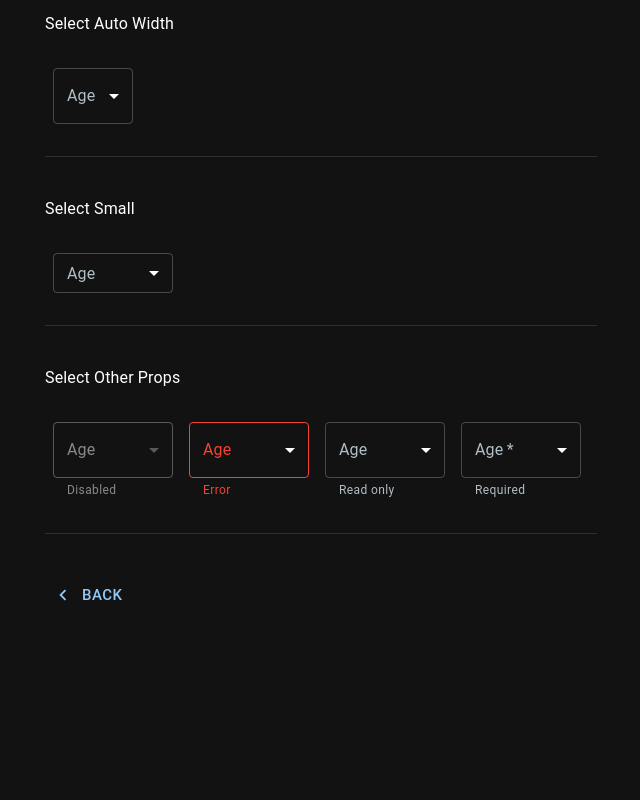
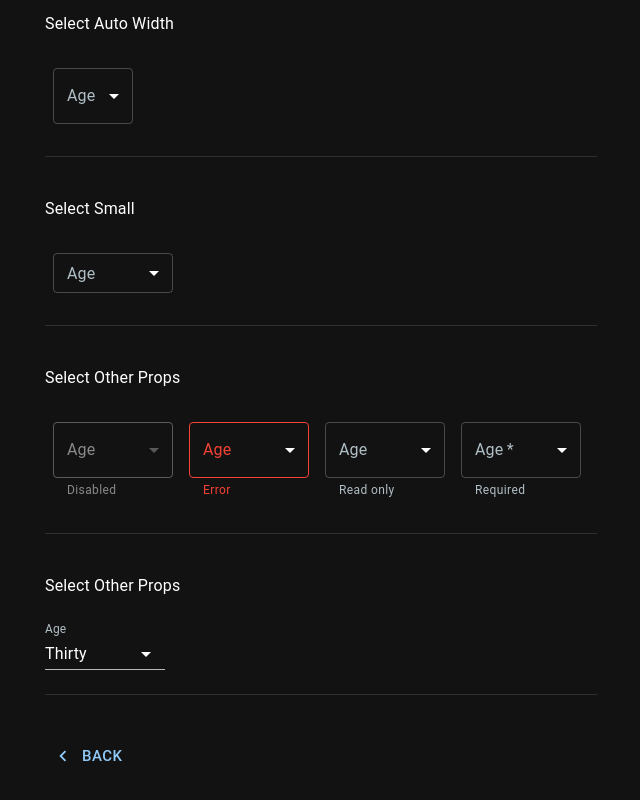
Before and after one commit to watcharakornton/mui_tutorials, a React (Vite) app: page /select in a window 1280 px wide. Shown: the part 478-1278 px from the top of the page, without its empty margins (319-959 px from the left). Before the commit the page ends 1134 px from the top, so only its background shows below. Built offline with nearby package versions, Linux system fonts and the light colour scheme.

Commit message:
Add Native Select Demo into Select Component

```diff
--- a/src/inputs/SelectComponent.jsx
+++ b/src/inputs/SelectComponent.jsx
@@ -7,7 +7,34 @@ import {
     FormControl,
     Select,
     Typography,
+    NativeSelect,
 } from '@mui/material';
+
+export const NativeSelectDemo = () => {
+    return (
+        <>
+            <Typography variant='body1' sx={{ mb: 3 }}>Select Other Props</Typography>
+            <Box sx={{ maxWidth: 120 }}>
+                <FormControl fullWidth>
+                    <InputLabel variant="standard" htmlFor="uncontrolled-native">
+                        Age
+                    </InputLabel>
+                    <NativeSelect
+                        defaultValue={30}
+                        inputProps={{
+                            name: 'age',
+                            id: 'uncontrolled-native',
+                        }}
+                    >
+                        <option value={10}>Ten</option>
+                        <option value={20}>Twenty</option>
+                        <option value={30}>Thirty</option>
+                    </NativeSelect>
+                </FormControl>
+            </Box>
+        </>
+    );
+}
 
 export const SelectOtherProps = () => {
     const [age, setAge] = React.useState('');
@@ -217,7 +244,7 @@ export const BasicSelect = () => {
     return (
         <>
             <Typography variant='body1' sx={{ mb: 3 }}>Basic Select</Typography>
-            <Box sx={{ minWidth: 120 }}>
+            <Box sx={{ maxWidth: 120 }}>
                 <FormControl fullWidth>
                     <InputLabel id="demo-simple-select-label">Age</InputLabel>
                     <Select
--- a/src/pages/SelectPage.jsx
+++ b/src/pages/SelectPage.jsx
@@ -16,6 +16,7 @@ import {
     SelectAutoWidth,
     SelectSmall,
     SelectOtherProps,
+    NativeSelectDemo,
 } from '../inputs/SelectComponent';
 
 const SelectPage = () => {
@@ -25,6 +26,7 @@ const SelectPage = () => {
         <SelectAutoWidth />,
         <SelectSmall />,
         <SelectOtherProps />,
+        <NativeSelectDemo />,
     ];
 
     return (
```
